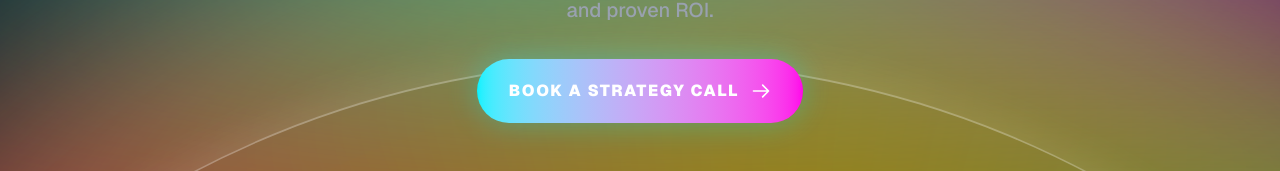
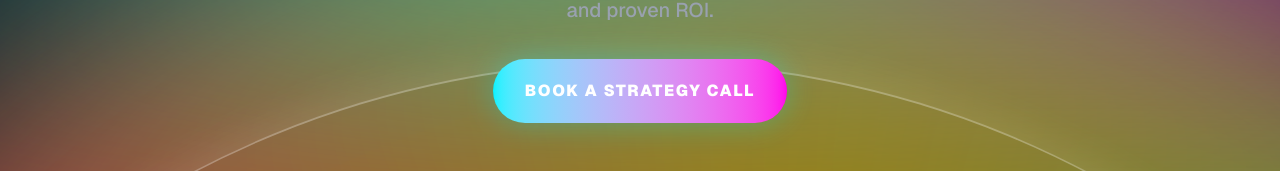
Before and after one commit to djgreenzone/epco, a Next.js app: page / in a window 1280 px wide. Shown: the part 621-792 px from the top of the page. Built offline with nearby package versions, Linux system fonts and the light colour scheme; no server answers.

Commit message:
removed arrod from hero button

```diff
--- a/src/app/page.tsx
+++ b/src/app/page.tsx
@@ -77,7 +77,6 @@ export default function Home() {
             className="inline-flex justify-center items-center gap-3 bg-gradient-to-r from-[#00f2ff] to-[#ff00ea] text-white font-black uppercase tracking-widest px-8 py-5 rounded-full hover:scale-[1.02] transition-all shadow-[0_0_30px_rgba(0,242,255,0.3)] mt-8"
           >
             Book a Strategy Call
-            <svg className="w-5 h-5" fill="none" stroke="currentColor" viewBox="0 0 24 24" xmlns="http://www.w3.org/2000/svg"><path strokeLinecap="round" strokeLinejoin="round" strokeWidth={2} d="M14 5l7 7m0 0l-7 7m7-7H3" /></svg>
           </a>
         </div>
       </section>
```
